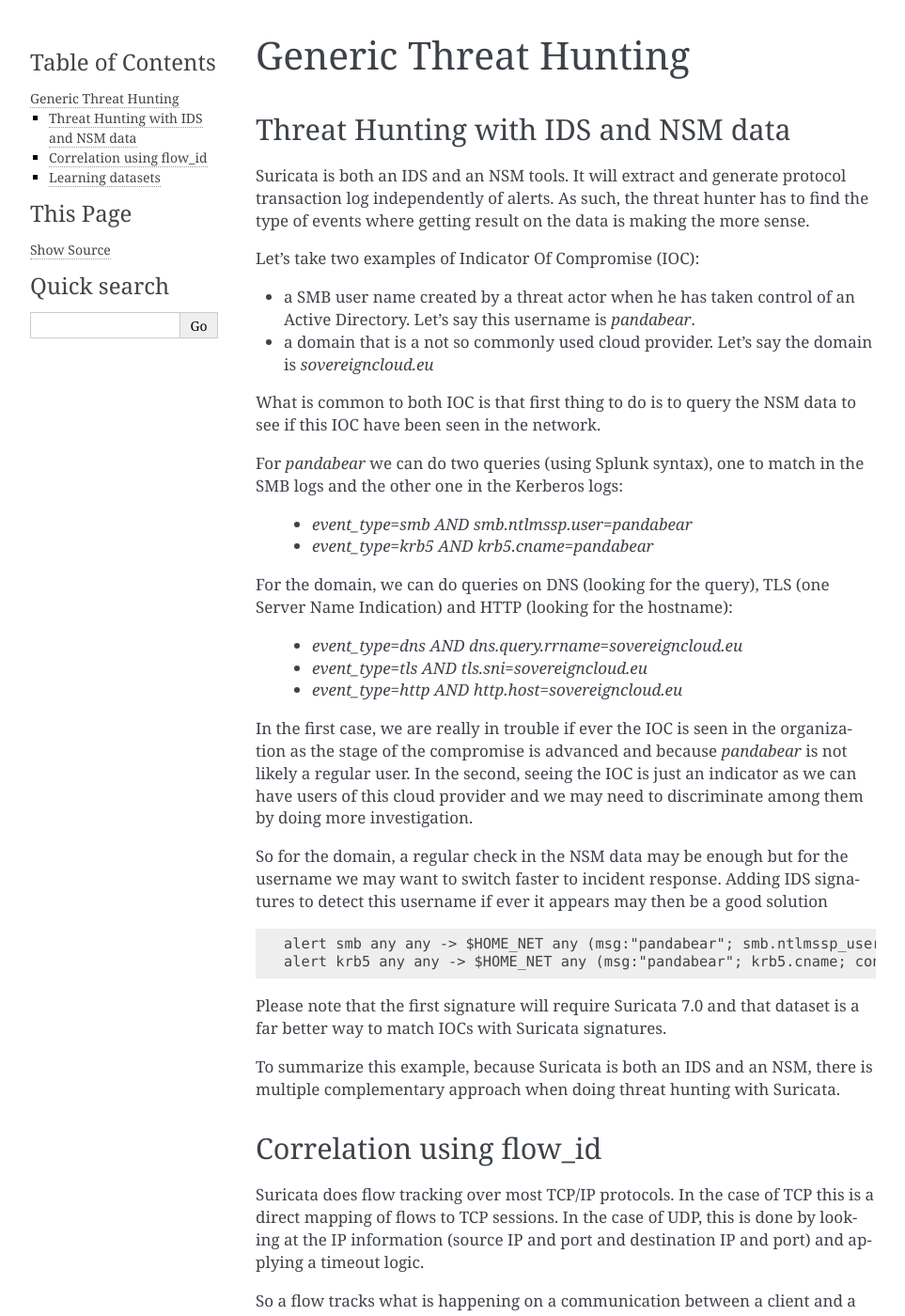
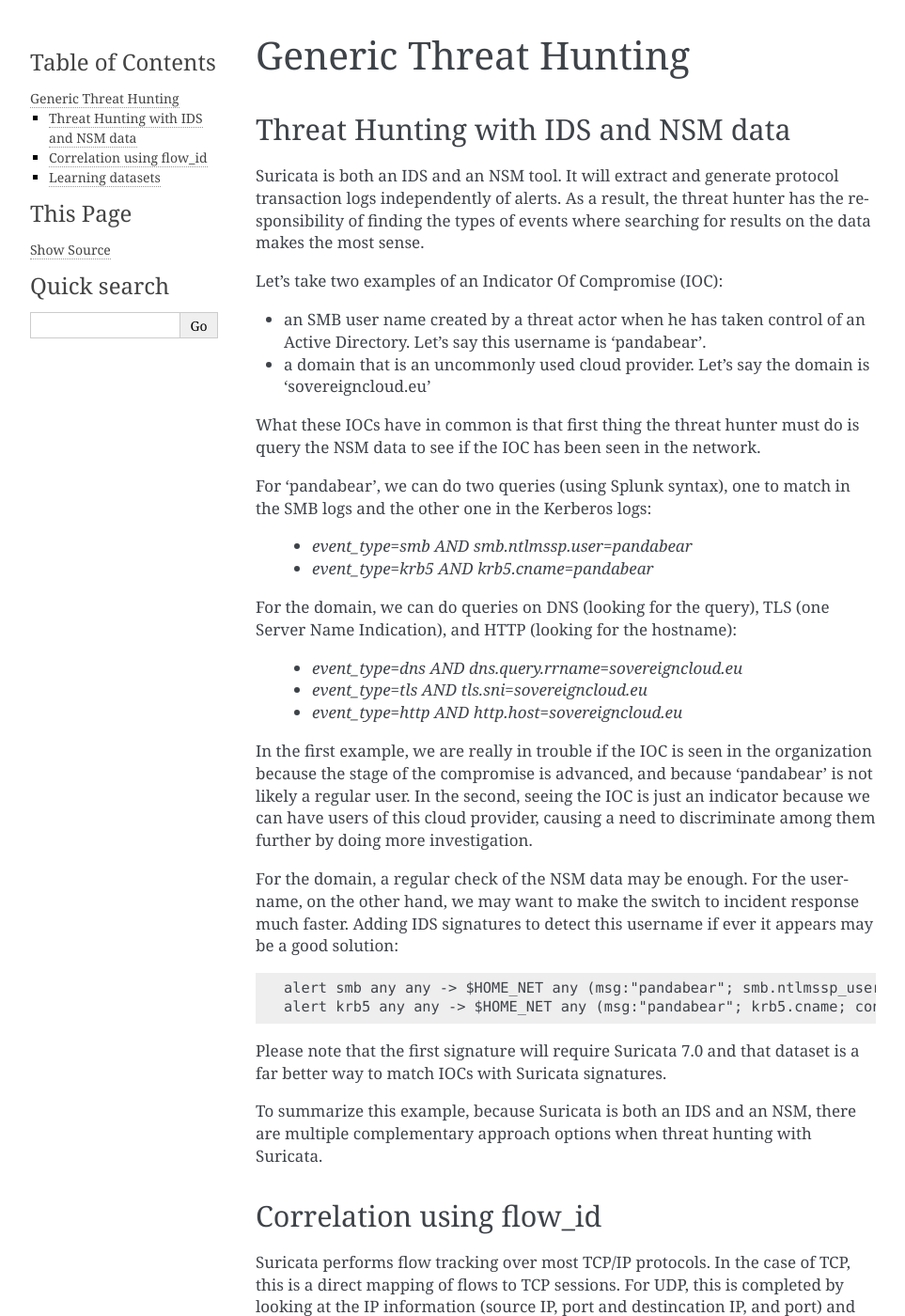
Before and after one commit to StamusNetworks/suricata-4-analysts, a Sphinx documentation site: the page built from source/generic-hunting.rst, in a window 1280 px wide and 1400 px high. Shown: the whole window at 94% size, without its empty margins (148-1111 px from the left). Built offline with Sphinx 7.4.7, drawn with Linux system fonts in a browser that asks for light colours; some of the changed text lies outside the part shown.

Commit message:
Update generic-hunting.rst
Made some changes to sentence structure and some word choice throughout the section.

```diff
--- a/source/generic-hunting.rst
+++ b/source/generic-hunting.rst
@@ -1,99 +1,81 @@
 Generic Threat Hunting
 ======================
+
 
 Threat Hunting with IDS and NSM data
 ------------------------------------
 
-Suricata is both an IDS and an NSM tools. It will extract and generate protocol transaction
-log independently of alerts. As such, the threat hunter has to find the type of events where getting
-result on the data is making the more sense.
+Suricata is both an IDS and an NSM tool. It will extract and generate protocol transaction logs independently of alerts. As a result, the threat hunter has the responsibility of finding the types of events where searching for results on the data makes the most sense.
 
-Let's take two examples of Indicator Of Compromise (IOC):
+Let's take two examples of an Indicator Of Compromise (IOC):
 
-- a SMB user name created by a threat actor when he has taken control of an Active Directory. Let's say this username is `pandabear`.
-- a domain that is a not so commonly used cloud provider. Let's say the domain is `sovereigncloud.eu`
+- an SMB user name created by a threat actor when he has taken control of an Active Directory. Let's say this username is 'pandabear'.
+- a domain that is an uncommonly used cloud provider. Let's say the domain is 'sovereigncloud.eu'
 
-What is common to both IOC is that first thing to do is to query the
-NSM data to see if this IOC have been seen in the network.
+What these IOCs have in common is that first thing the threat hunter must do is query the NSM data to see if the IOC has been seen in the network.
 
-For `pandabear` we can do two queries (using Splunk syntax), one to match in the SMB logs and the other one
-in the Kerberos logs:
+For 'pandabear', we can do two queries (using Splunk syntax), one to match in the SMB logs and the other one in the Kerberos logs:
 
  - `event_type=smb AND smb.ntlmssp.user=pandabear`
  - `event_type=krb5 AND krb5.cname=pandabear`
 
-For the domain, we can do queries on DNS (looking for the query), TLS (one Server Name Indication) and HTTP (looking for the hostname):
+For the domain, we can do queries on DNS (looking for the query), TLS (one Server Name Indication), and HTTP (looking for the hostname):
 
  - `event_type=dns AND dns.query.rrname=sovereigncloud.eu`
  - `event_type=tls AND tls.sni=sovereigncloud.eu`
  - `event_type=http AND http.host=sovereigncloud.eu`
 
-In the first case, we are really in trouble if ever the IOC is seen in the organization as the stage of the compromise is advanced
-and because `pandabear` is not likely a regular user. In the second, seeing the IOC is just
-an indicator as we can have users of this cloud provider and we may need to discriminate among them by doing more investigation.
+In the first example, we are really in trouble if the IOC is seen in the organization because the stage of the compromise is advanced, and because 'pandabear' is not likely a regular user. In the second, seeing the IOC is just an indicator because we can have users of this cloud provider, causing a  need to discriminate among them further by doing more investigation.
 
-So for the domain, a regular check in the NSM data may be enough but for the username we may want to switch faster to
-incident response. Adding IDS signatures to detect this username if ever it appears may then be a good solution ::
+For the domain, a regular check of the NSM data may be enough. For the username, on the other hand, we may want to make the switch to incident response much faster. Adding IDS signatures to detect this username if ever it appears may be a good solution: ::
 
  alert smb any any -> $HOME_NET any (msg:"pandabear"; smb.ntlmssp_user; content:"pandabear"; ...
  alert krb5 any any -> $HOME_NET any (msg:"pandabear"; krb5.cname; content:"pandabear"; ...
 
 Please note that the first signature will require Suricata 7.0 and that dataset is a far better way to match IOCs with Suricata signatures.
 
-To summarize this example, because Suricata is both an IDS and an NSM, there is multiple complementary approach
-when doing threat hunting with Suricata.
+To summarize this example, because Suricata is both an IDS and an NSM, there are multiple complementary approach options when threat hunting with Suricata.
 
 
 Correlation using flow_id
 -------------------------
 
-Suricata does flow tracking over most TCP/IP protocols. In the case
-of TCP this is a  direct mapping of flows to TCP sessions. In the case of UDP,
-this is done by looking at the IP information (source IP and port and
-destination IP and port) and applying a timeout logic.
+Suricata performs flow tracking over most TCP/IP protocols. In the case of TCP, this is a direct mapping of flows to TCP sessions. For UDP, this is completed by looking at the IP information (source IP, port and destincation IP, and port) and applying a timeout logic.
 
-So a flow tracks what is happening on a communication between a client and
-a server.
+So a flow tracks what is happening during a communication between a client and a server:
 
 .. index:: flow_id
 
-All IP events contain a `flow_id` key that is the same for all events in a single flow.
-This allow to group all events
+All IP events contain a 'flow_id' key that is the same for all events in a single flow. This allows a user to to group all events.
 
-An example seen in jq on a simple HTTP request. jq is also used here to reformat the events ::
+An example seen in jq on a simple HTTP request. You can also see here that jq is used to reformat the events: ::
 
   jq 'select(.flow_id==1541199918082444)|{"time": .timestamp, "type": .event_type, "src_ip":.src_ip, "src_port": .src_port, "dest_ip": .dest_ip, "dest_port": .dest_port}' -c eve.json
   {"time":"2017-07-24T15:54:12.716673+0200","type":"http","src_ip":"10.7.24.101","src_port":49163,"dest_ip":"216.239.38.21","dest_port":80}
   {"time":"2017-07-24T15:56:28.177134+0200","type":"fileinfo","src_ip":"216.239.38.21","src_port":80,"dest_ip":"10.7.24.101","dest_port":49163}
   {"time":"2017-07-24T16:15:05.777324+0200","type":"flow","src_ip":"10.7.24.101","src_port":49163,"dest_ip":"216.239.38.21","dest_port":80
 
-We have only three events here:
+We have three events here:
 
- - an HTPP requests
+ - an HTPP request
  - a file information event (analysis of the data of the transferred file)
  - a flow entry containing the packets and bytes accounting as well as the duration of the flow
 
-The flow event is generated once the flow is timeouted by Suricata.
+The flow event is generated once the flow is timed out by Suricata.
 
-Some flows can have much more events if the protocol (like SMB) is doing a lot of transactions
-on a single flow.
+Some flows can have a lot more events if the protocol (like SMB) is doing a lot of transactions on a single flow.
+
 
 Learning datasets
 -----------------
 
-At first look, the `dataset <https://suricata.readthedocs.io/en/latest/rules/datasets.html>`_ feature belongs to the IDS world (see :ref:`dataset-ioc` for example) as it
-provides matching on a list of elements. But `dataset` can be enriched from the packet path and this
-means it can be used to store first seen of metadata.
+At first look, the `dataset <https://suricata.readthedocs.io/en/latest/rules/datasets.html>`_ feature belongs to the IDS world (see :ref:`dataset-ioc` for example) as it provides matching on a list of elements. But 'dataset' can be enriched from the packet path, meaning it can be used to store the never-before-seen metadata.
 
-For example, to collect all internal HTTP user agents ::
+For example, to collect all internal HTTP user agents: ::
 
   alert $HOME_NET any -> any any (msg:"new agent"; http.user_agent; \\
     dataset:isset,http-ua,type string, state /var/lib/http-ua.lst; \\
 
-Every time Suricata will detect a HTTP user agent that has never been seen on the network by Suricata, it will trigger
-an alert. These events can be used to build a list of first seen items for all the field that can be matched
-with a sticky buffer.
+Every time Suricata will detect an HTTP user agent that has never been seen on the network by Suricata, it will trigger an alert. These events can be used to build a list of previously unseen items for all the fields that can be matched with a sticky buffer.
 
-In our signature, the file `/var/list/http-ua.lst` is used to store the state. Suricata will dump the content
-of the list it did build into memory to the file (as a base64 string in our case). This ensures that
-in case of Suricata restart, no new events will be generated.
+In our signature, the file '/var/list/http-ua.lst' is used to store the state. Suricata will dump the contents of the list it built into memory to the file (in our case, as a base64 string). This ensures that no new events will be generated if Suricata is forced to restart.
```
